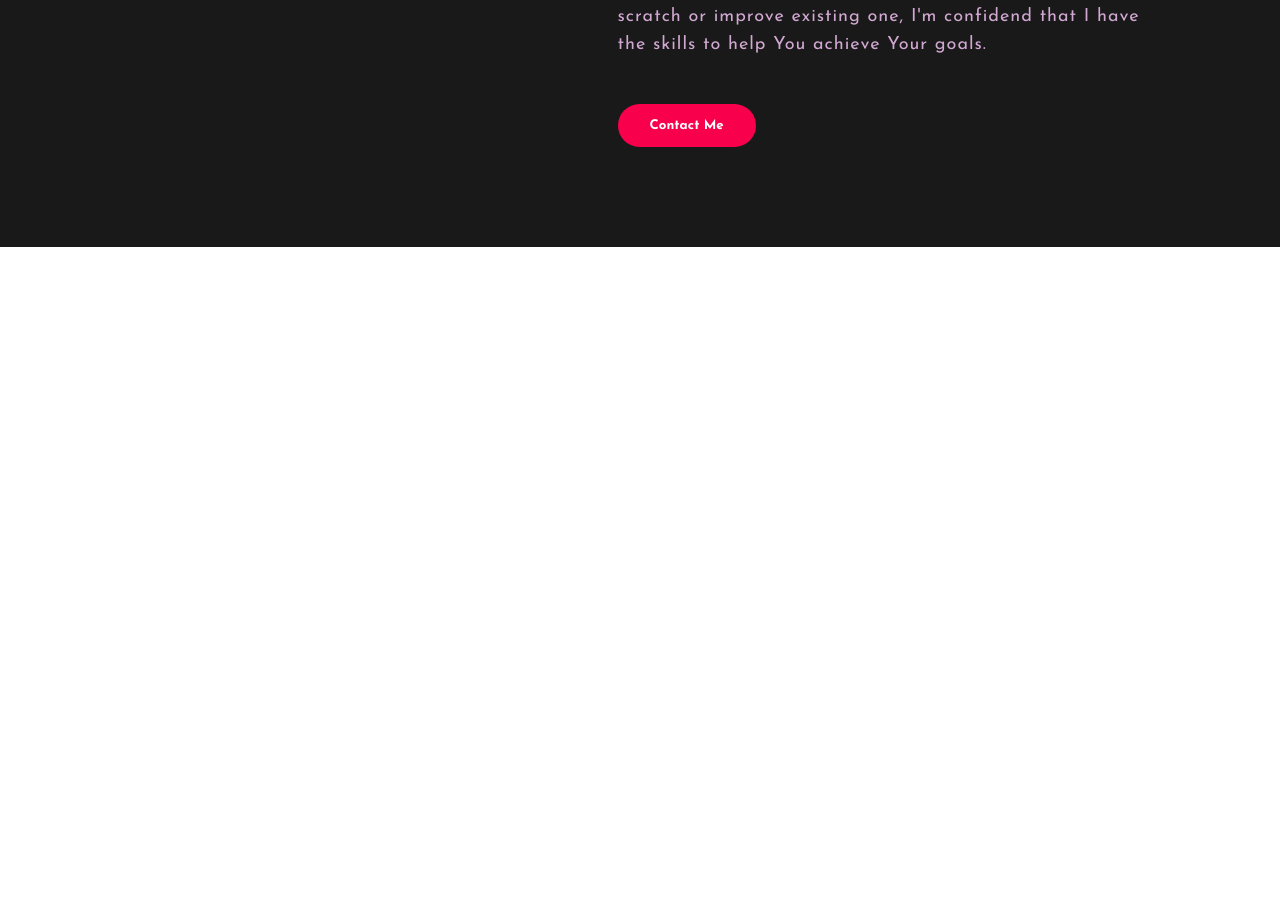
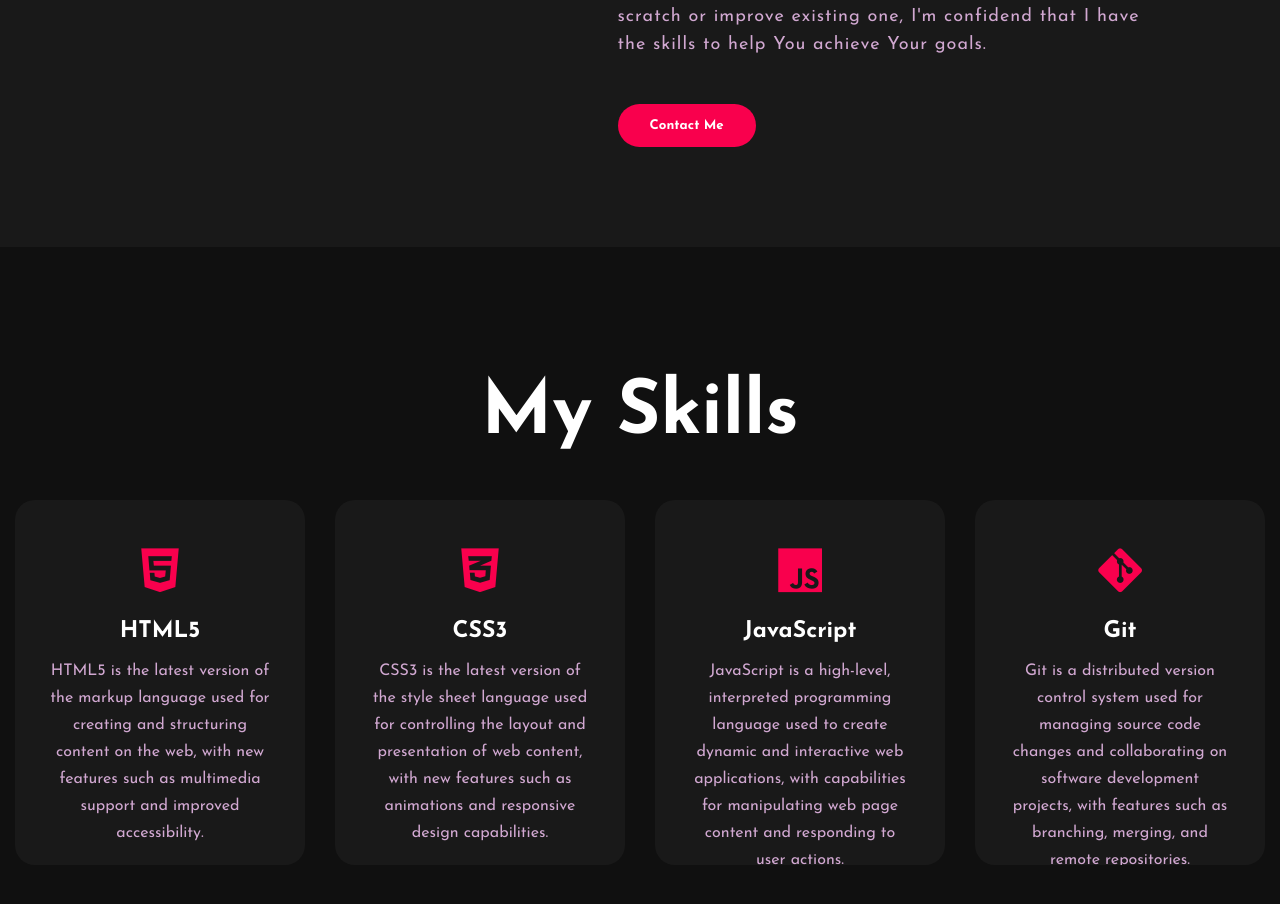
Before and after one commit to oleticm/My_portfolio, a plain HTML site: page index.html in a window 1280 px wide. Shown: the part 1376-2280 px from the top of the page. Before the commit the page ends 1623 px from the top, so only its background shows below. Drawn offline with Linux system fonts and the light colour scheme.

Commit message:
Done with Skills section

```diff
--- a/index.html
+++ b/index.html
@@ -27,6 +27,7 @@
                     <li><a href="#" class="heroText">Home</a></li>
                     <li><a href="#" class="heroText">About Me</a></li>
                     <li><a href="#" class="heroText">Skills</a></li>
+                    <li><a href="#" class="heroText">Projects</a></li>
                     <li><a href="#" class="btn">Contact Me</a></li>
                 </ul>
             </nav>
@@ -63,6 +64,53 @@
         </div>
     </section>
     <!---Skills section-->
+    <div class="skills">
+        <div class="title">
+            <h2>My Skills</h2>
+        </div>
+        <div class="box">
+            <div class="card">
+                <i class="fa-brands fa-html5"></i>
+                <h5>HTML5</h5>
+                <div class="pra">
+                    <p>HTML5 is the latest version of the markup language used for creating and structuring content on
+                        the web, with new features such as multimedia support and improved accessibility.</p>
+                </div>
+            </div>
+
+            <div class="card">
+                <i class="fa-brands fa-css3-alt"></i>
+                <h5>CSS3</h5>
+                <div class="pra">
+                    <p>CSS3 is the latest version of the style sheet language used for controlling the layout and
+                        presentation of web content, with new features such as animations and responsive design
+                        capabilities.</p>
+                </div>
+            </div>
+
+            <div class="card">
+                <i class="fa-brands fa-js"></i>
+                <h5>JavaScript</h5>
+                <div class="pra">
+                    <p>JavaScript is a high-level, interpreted programming language used to create dynamic and
+                        interactive web applications, with capabilities for manipulating web page content and responding
+                        to user actions.</p>
+                </div>
+            </div>
+
+            <div class="card">
+                <i class="fa-brands fa-git-alt"></i>
+                <h5>Git</h5>
+                <div class="pra">
+                    <p>Git is a distributed version control system used for managing source code changes and
+                        collaborating on software development projects, with features such as branching, merging, and
+                        remote repositories.</p>
+                </div>
+            </div>
+        </div>
+    </div>
+    <!---Projects-->
+    <!---Contact Me-->
 </body>
 
 </html>
--- a/style.css
+++ b/style.css
@@ -138,3 +138,50 @@ button:hover {
   border: 2px solid #f9004d;
   cursor: pointer;
 }
+.skills {
+  background: #101010;
+  width: 100%;
+  padding: 100px 0px;
+}
+.title h2 {
+  color: white;
+  font-size: 75px;
+  width: 1130px;
+  margin: 30px auto;
+  text-align: center;
+}
+.box {
+  display: flex;
+  justify-content: center;
+  align-items: center;
+  min-height: 400px;
+}
+.card {
+  height: 365px;
+  width: 335px;
+  padding: 20px 35px;
+  background: #191919;
+  border-radius: 20px;
+  margin: 15px;
+  position: relative;
+  overflow: hidden;
+  text-align: center;
+}
+.card i {
+  font-size: 50px;
+  display: block;
+  text-align: center;
+  margin: 25px 0px;
+  color: #f9004d;
+}
+h5 {
+  color: white;
+  font-size: 23px;
+  margin-bottom: 15px;
+}
+.pra p {
+  color: #fcfc;
+  font-size: 16px;
+  line-height: 27px;
+  margin-bottom: 25px;
+}
```
